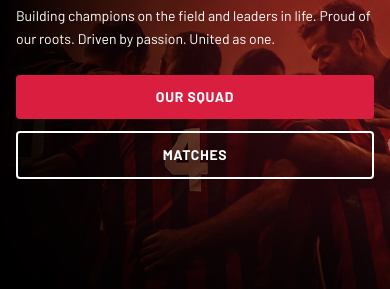
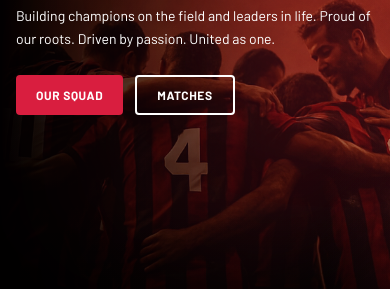
Before and after one commit to shekhor117/titanforce, a Next.js app: page / in a window 390 px wide. Shown: the part 340-629 px from the top of the page. Built offline with nearby package versions, Linux system fonts and the light colour scheme; no server answers; the database is empty.

Commit message:
feat: adjust button styles and sizes in Hero component
Co-authored-by: Shekhor Mohan Roy <275809836+shekhor117@users.noreply.github.com>

```diff
--- a/components/hero.tsx
+++ b/components/hero.tsx
@@ -130,16 +130,16 @@ export function Hero({ onLoadingChange, skipAnimation = false }: HeroProps) {
             </p>
 
             {/* Buttons */}
-            <div className="flex flex-col sm:flex-row gap-3 sm:gap-4 animate-buttonSlideIn">
+            <div className="flex flex-row gap-3 sm:gap-4 animate-buttonSlideIn">
               <TransitionLink
                 href="/team-squad"
-                className={`bg-accent hover:bg-accent/90 px-6 sm:px-6 py-3 sm:py-3 font-bold text-sm sm:text-sm uppercase tracking-wider rounded text-white hover:scale-105 transition-all duration-300 whitespace-nowrap flex items-center justify-center sm:justify-start ${isBn ? "font-[var(--font-bengali)]" : ""}`}
+                className={`bg-accent hover:bg-accent/90 px-5 sm:px-6 py-2.5 sm:py-3 font-bold text-xs sm:text-sm uppercase tracking-wider rounded text-white hover:scale-105 transition-all duration-300 whitespace-nowrap flex items-center justify-center ${isBn ? "font-[var(--font-bengali)]" : ""}`}
               >
                 {t.hero.viewSquad}
               </TransitionLink>
               <TransitionLink
                 href="/fixtures-results"
-                className={`border-2 border-white hover:bg-white/10 px-6 sm:px-6 py-3 sm:py-3 font-bold text-sm sm:text-sm uppercase tracking-wider rounded text-white hover:scale-105 transition-all duration-300 whitespace-nowrap flex items-center justify-center sm:justify-start ${isBn ? "font-[var(--font-bengali)]" : ""}`}
+                className={`border-2 border-white hover:bg-white/10 px-5 sm:px-6 py-2.5 sm:py-3 font-bold text-xs sm:text-sm uppercase tracking-wider rounded text-white hover:scale-105 transition-all duration-300 whitespace-nowrap flex items-center justify-center ${isBn ? "font-[var(--font-bengali)]" : ""}`}
               >
                 {t.hero.matches}
               </TransitionLink>
```
